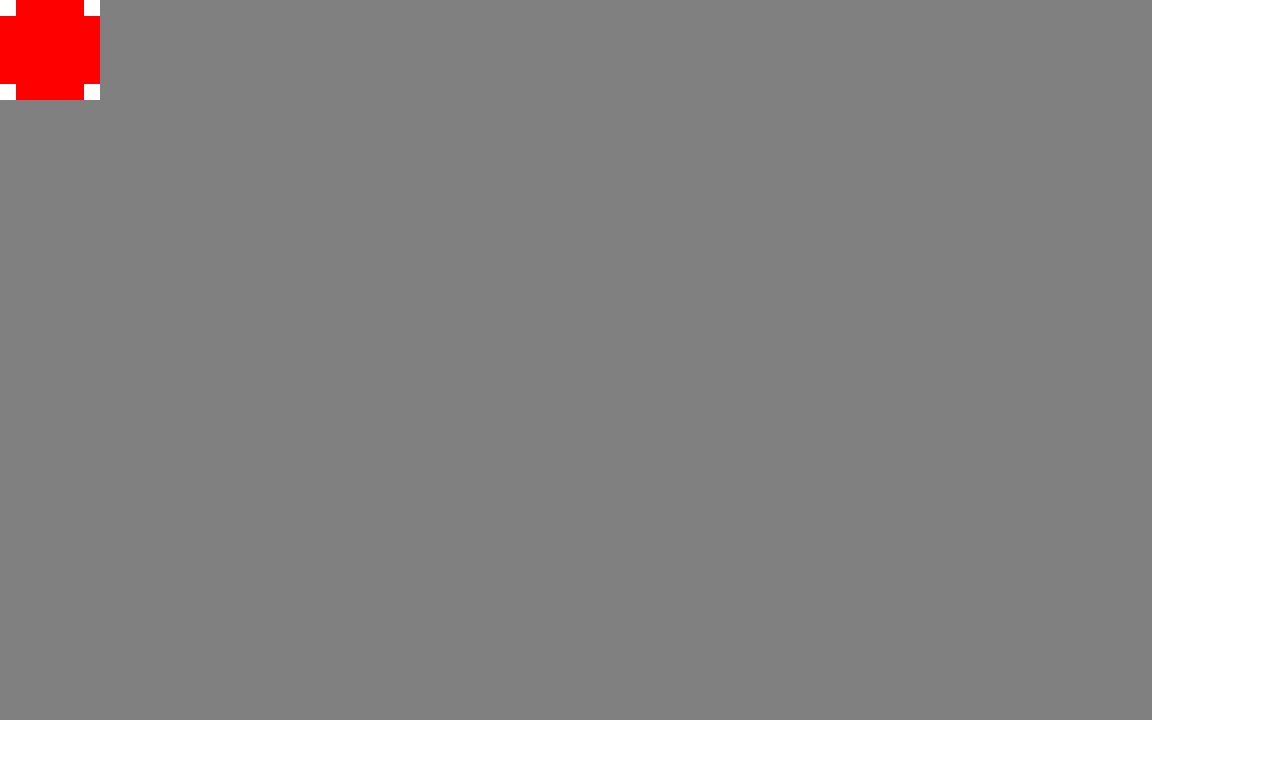
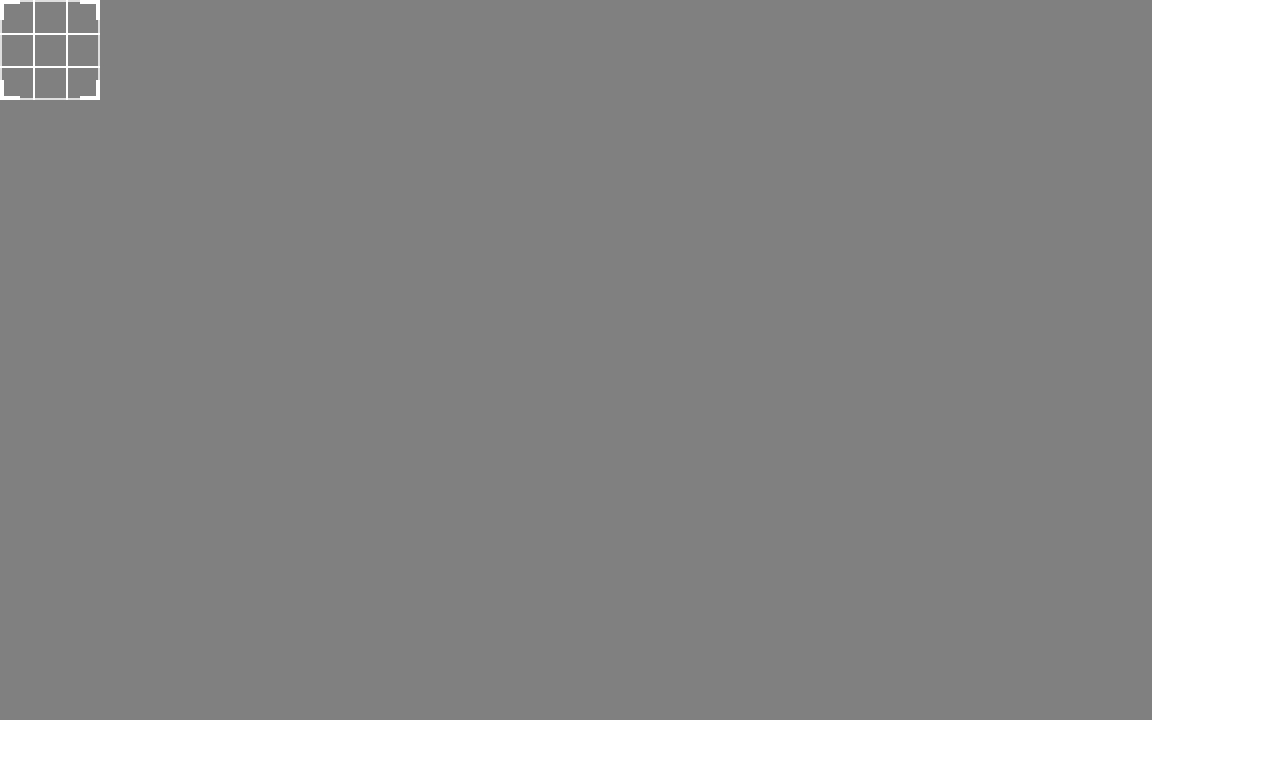
Before and after one commit to puresick/image-crop-component, a React (Create React App) app: page / in a window 1280 px wide. Shown: the top 758 px of the page. Built offline with nearby package versions, Linux system fonts and the light colour scheme.

Commit message:
Add visual layout and styling to CropRect

```diff
--- a/src/CropRect.css
+++ b/src/CropRect.css
@@ -1,6 +1,28 @@
+:root {
+	--invisible: rgb(0 0 0 / 0);
+	--white-transparent: rgb(255 255 255 / 75);
+	--lines-vertical: linear-gradient(
+		to right,
+		var(--invisible) 33%,
+		var(--white-transparent) 33% calc(33% + 2px),
+		var(--invisible) calc(33% + 2px) 66%,
+		var(--white-transparent) 66% calc(66% + 2px),
+		var(--invisible) calc(66% + 2px) 100%
+	);
+	--lines-horizontal: linear-gradient(
+		to bottom,
+		var(--invisible) 33%,
+		var(--white-transparent) 33% calc(33% + 2px),
+		var(--invisible) calc(33% + 2px) 66%,
+		var(--white-transparent) 66% calc(66% + 2px),
+		var(--invisible) calc(66% + 2px) 100%
+	);
+}
+
 .croparea {
-	background: red;
+	background: var(--lines-vertical), var(--lines-horizontal);
 	position: absolute;
 	top: 0;
 	left: 0;
+	box-shadow: inset 0 0 0 2px rgb(255 255 255 / 0.75);
 }
--- a/src/CropRectResizeHandler.css
+++ b/src/CropRectResizeHandler.css
@@ -1,6 +1,5 @@
 .croparea--hotcorner {
 	position: absolute;
-	background: white;
 	height: 1rem;
 	width: 1rem;
 }
@@ -8,19 +7,47 @@
 .position-topleft {
 	top: 0;
 	left: 0;
+	border-top-color: white;
+	border-top-width: 4px;
+	border-top-style: solid;
+	border-left-color: white;
+	border-left-width: 4px;
+	border-left-style: solid;
+	cursor: nwse-resize;
 }
 
 .position-topright {
 	top: 0;
 	right: 0;
+	border-top-color: white;
+	border-top-width: 4px;
+	border-top-style: solid;
+	border-right-color: white;
+	border-right-width: 4px;
+	border-right-style: solid;
+	cursor: nesw-resize;
 }
 
 .position-bottomleft {
 	bottom: 0;
 	left: 0;
+	border-bottom-color: white;
+	border-bottom-width: 4px;
+	border-bottom-style: solid;
+	border-left-color: white;
+	border-left-width: 4px;
+	border-left-style: solid;
+	cursor: nesw-resize;
 }
 
 .position-bottomright {
 	bottom: 0;
 	right: 0;
+	border-bottom-color: white;
+	border-bottom-width: 4px;
+	border-bottom-style: solid;
+	border-right-color: white;
+	border-right-width: 4px;
+	border-right-style: solid;
+	cursor: nwse-resize;
 }
```
